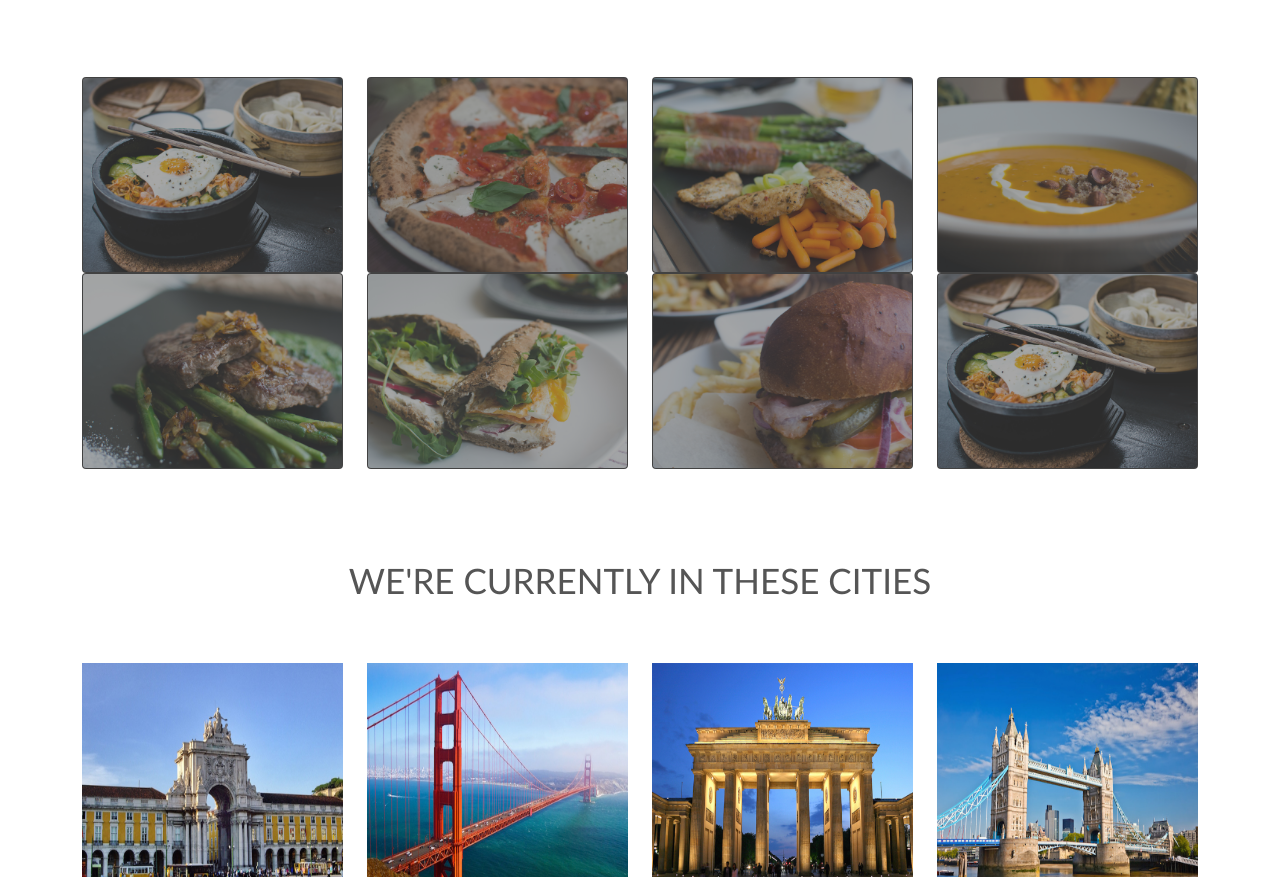
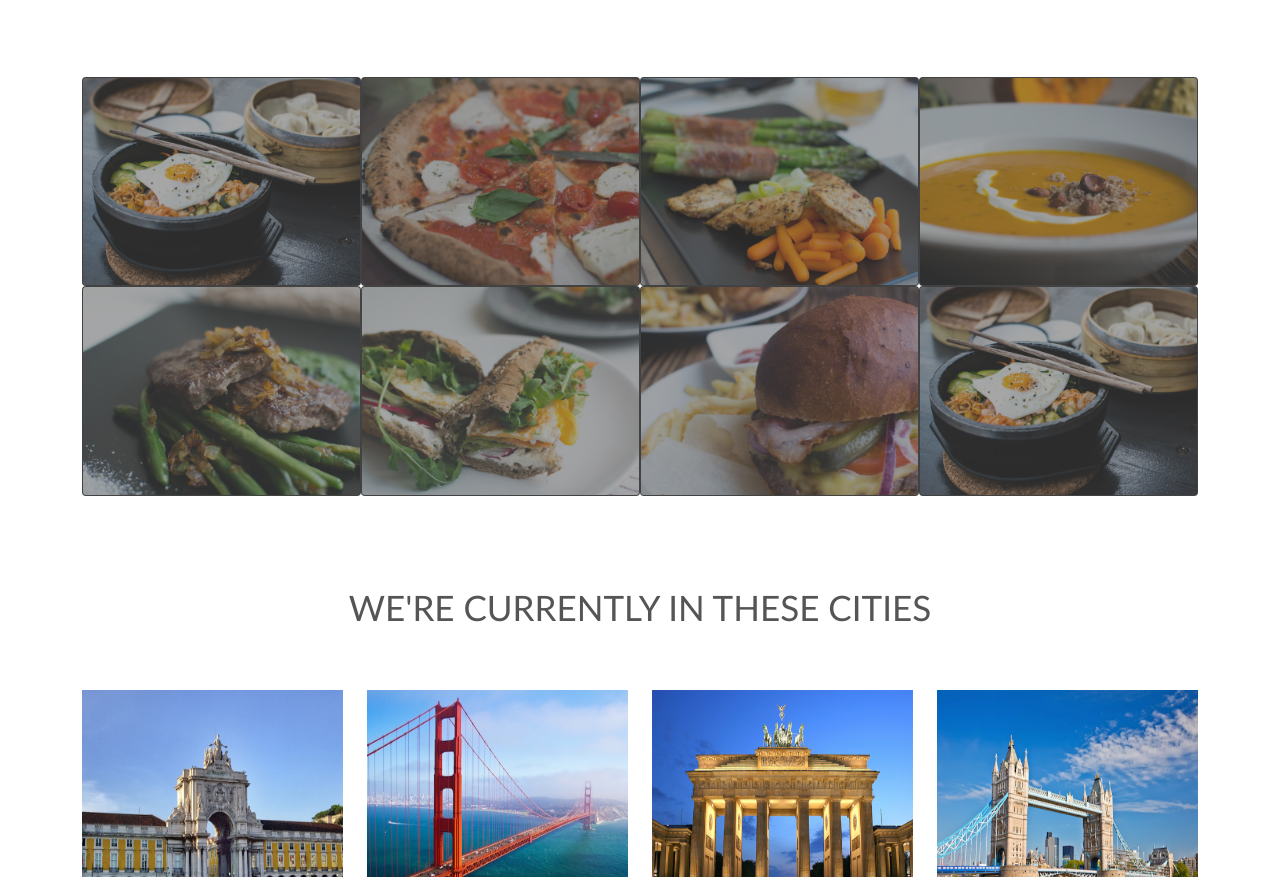
Before and after one commit to yuktavyas14/omnifood, a plain HTML site: page index.html in a window 1280 px wide. Shown: the part 1486-2363 px from the top of the page. Drawn offline with nearby package versions, Linux system fonts and the light colour scheme.

Commit message:
index problem solve

```diff
--- a/index.html
+++ b/index.html
@@ -80,7 +80,7 @@
             </section>
             <section id="fav-meal">
                 <div class="container">
-                    <div class="row meal-box">
+                    <div class="row g-0 meal-box row1">
                         <div class="col-lg-3 ">
                             <div class="card meal-photo ">
                                 <a href="#" class="meal-link">
@@ -110,7 +110,7 @@
                             </div>
                         </div>
                     </div>
-                    <div class="row meal-box">
+                    <div class="row g-0 meal-box">
                         <div class="col-lg-3 ">
                             <div class="card meal-photo">
                                 <a href="#" class="meal-link"><img src="./images/5.jpg" class="fav-img" alt ="card-image">
```
